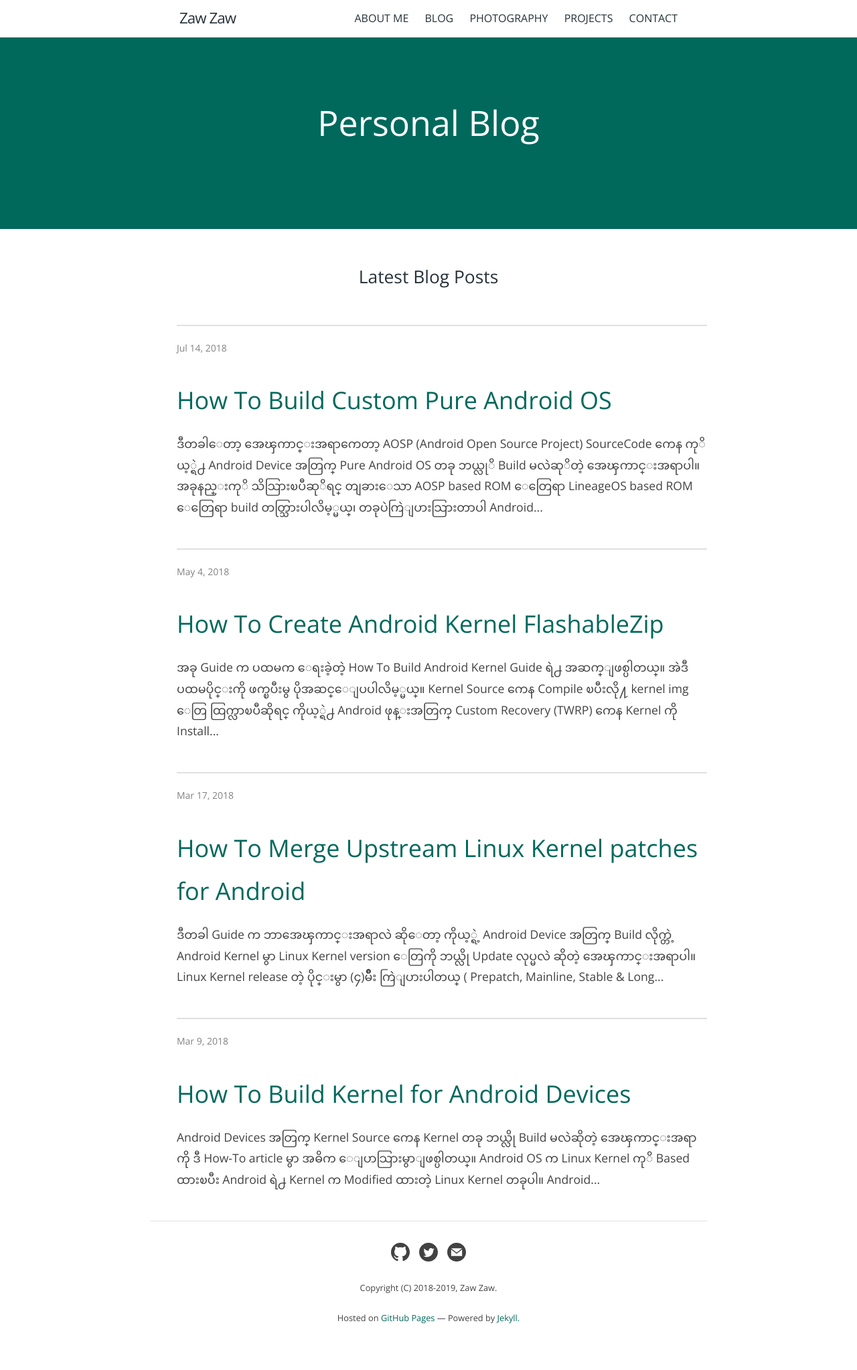
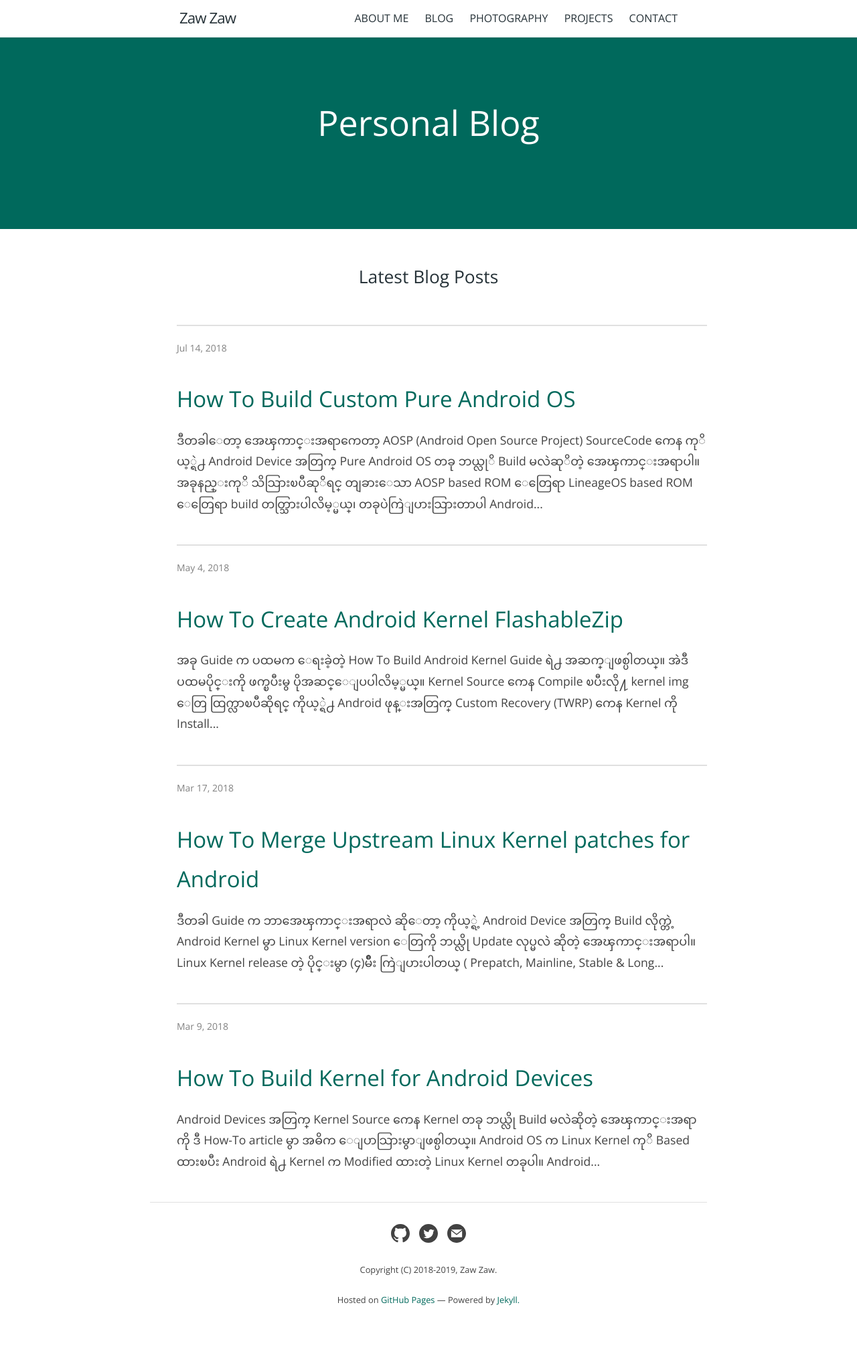
Before and after one commit to zawzaww/zawzaww.github.io, a Jekyll site: the page built from blog.md, in a window 1280 px wide. Shown: the whole page at 67% size. Built offline with Jekyll 4.4.1, drawn with Linux system fonts in a browser that asks for light colours; after the commit the page ends 2019 px from its top, so only the background shows below that.

Commit message:
sass: font-size: Adjust font size for header title names
Signed-off-by: Zaw Zaw <zawzthein@outlook.com>

```diff
--- a/_sass/blog/_layout.scss
+++ b/_sass/blog/_layout.scss
@@ -138,5 +138,5 @@
 
 .post-link {
   display: block;
-  font-size: 36px;
+  font-size: 33px;
 }
--- a/_sass/jekyll-theme-cayman-blog.scss
+++ b/_sass/jekyll-theme-cayman-blog.scss
@@ -122,7 +122,7 @@
 .project-name {
   margin-top: 0;
   font-family: "Open Sans", "Helvetica Neue", Helvetica, Arial, sans-serif;
-  font-size: 36px;
+  font-size: 33px;
   font-weight: normal;
   margin-bottom: 0.1rem;
 
--- a/_sass/normalize.scss
+++ b/_sass/normalize.scss
@@ -133,7 +133,7 @@
  */
 
 h1 {
-  font-size: 36px;
+  font-size: 33px;
   margin: 0.67em 0;
 }
 
```
